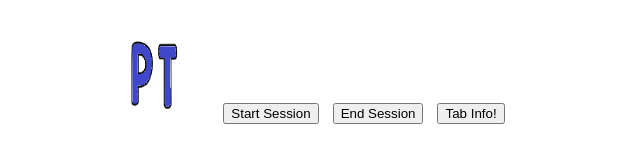
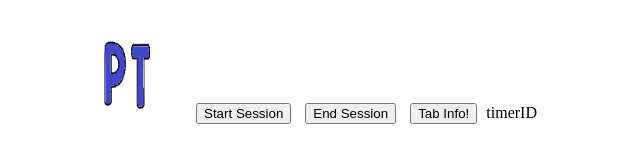
Before and after one commit to yacorn/ActivityTracker, a browser extension: page CS321-Productivity-Tracker-main 2/hello.html in a window 1280 px wide. Shown: the whole page, without its empty margins (333-973 px from the left). Drawn offline with Linux system fonts and the light colour scheme.

Commit message:
Update hello.html

```diff
--- a/CS321-Productivity-Tracker-main 2/hello.html
+++ b/CS321-Productivity-Tracker-main 2/hello.html
@@ -25,6 +25,7 @@
      <button id="StartSession">Start Session</button>
      <button id="EndSession">End Session</button>
      <button id="tabInfo">Tab Info!</button>
+     <timer id="timerInterval">timerID</timer>
     <script src="popup.js"></script>
  </body>
 </html>
```
